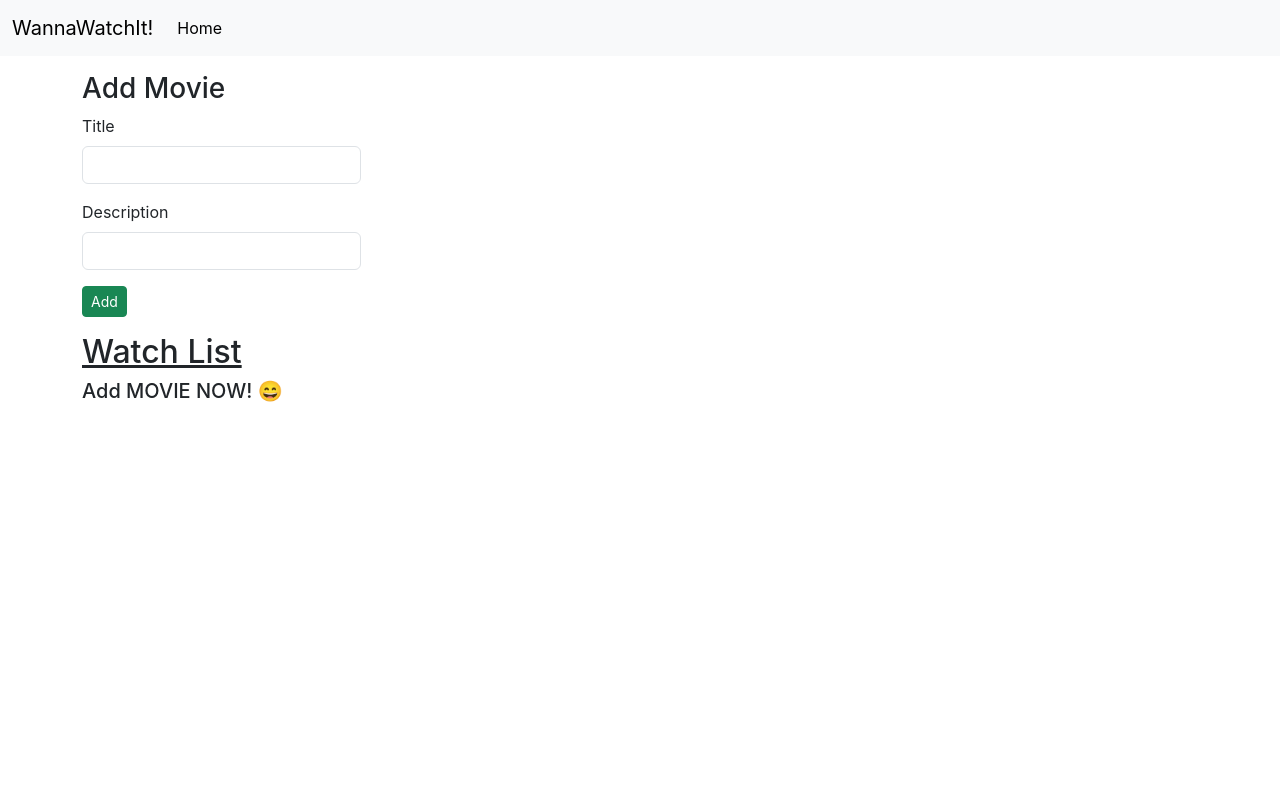
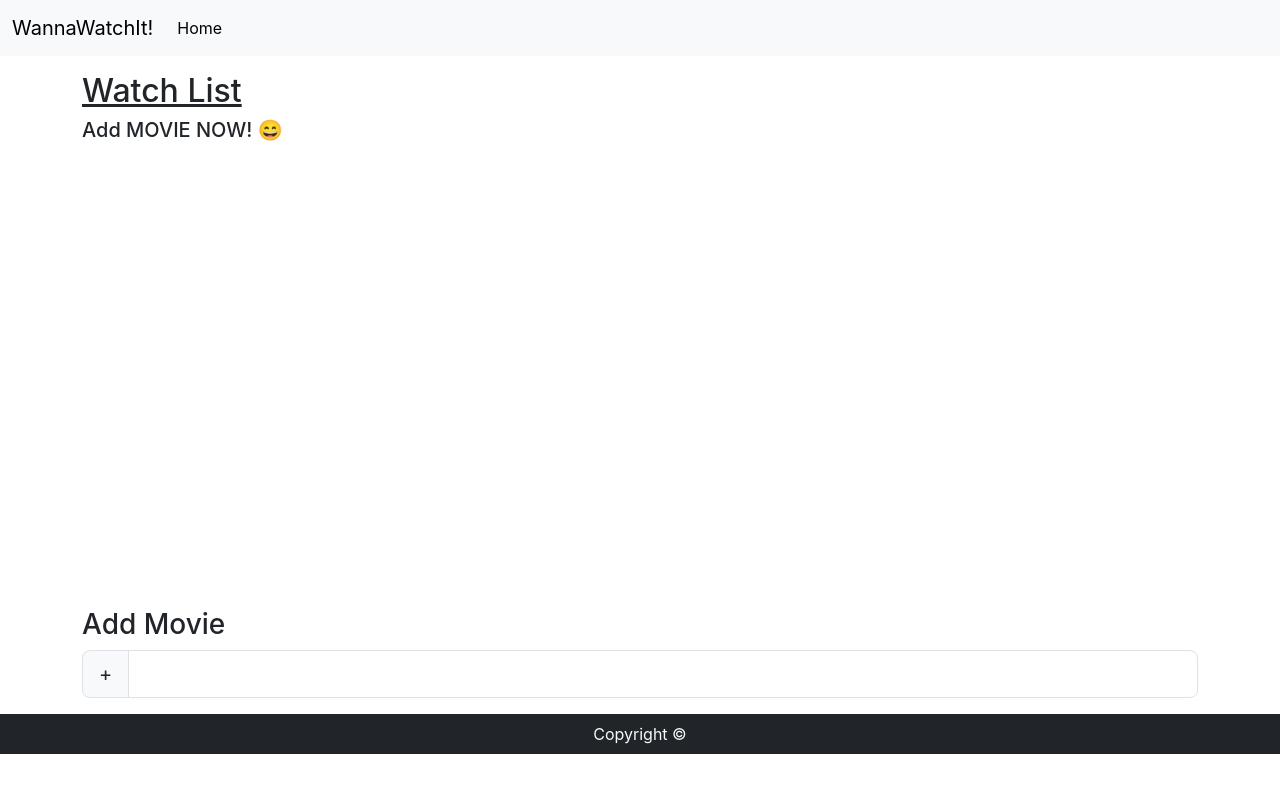
Before and after one commit to VedantUpadhyay/WannaWatchIt, a React (Create React App) app: page / in a window 1280 px wide. Shown: the top 800 px of the page. Built offline with nearby package versions, Linux system fonts and the light colour scheme.

Commit message:
Rearranged add movie and watchlist, removed movie desc

```diff
--- a/src/App.js
+++ b/src/App.js
@@ -10,14 +10,14 @@ function App() {
     setMovieList(movieList.filter((e) => {return e !== movie}))
   };
 
-  const addMovie = (title, desc) => {
-    if(!title || !desc) return;
+  const addMovie = (title) => {
+    if(!title) return;
 
-    const id = !movieList || movieList.length === 0 ? 1 : movieList[movieList.length - 1].id;
+    console.log("movie lst ", movieList);
+    const id = movieList.length - 1;
     setMovieList([...movieList, {
       id: id,
-      title: title,
-      desc: desc
+      title: title
     }]);
   };
 
@@ -26,8 +26,8 @@ function App() {
   return (
     <>
     <Header searchBar={false}/>
+    <MovieList movieList={movieList} onDelete={onDelete}/>
     <AddMovie addMovie={addMovie}/>
-    <MovieList movieList={movieList} onDelete={onDelete}/>
     <Footer/>
     </>
   );
--- a/src/MyComponents/AddMovie.js
+++ b/src/MyComponents/AddMovie.js
@@ -1,58 +1,41 @@
-import React, {useState} from 'react';
+import React, { useState } from 'react';
 
 export default function AddMovie(props) {
 
   const [movieTitle, setMovieTitle] = useState("");
-    const [movieDesc, setMovieDesc] = useState("");
+  //const [movieDesc, setMovieDesc] = useState("");
 
-    const submit = () => {
-        if(!movieTitle || !movieDesc) {
-            alert("Both title and description are mandatory!");
+  const submit = (e) => {
+    e.preventDefault();
+    if (!movieTitle) {
+      alert("Movie title is mandatory!");
+      return;
     }
 
-        props.addMovie(movieTitle, movieDesc);
+    props.addMovie(movieTitle);
+    setMovieTitle("");
   };
 
   const handleMovieTitleChange = (e) => {
     setMovieTitle(e.target.value);
   };
 
-    const handleMovieDescChange = (e) => {
-      setMovieDesc(e.target.value);
-    };
+  // const handleMovieDescChange = (e) => {
+  //   setMovieDesc(e.target.value);
+  // };
 
   return (
     <>
       <div className="container my-3">
         <h3>Add Movie</h3>
-        <form>
-          <div className="mb-3 w-25">
-            <label htmlFor="movie-title" className="form-label">
-              Title
-            </label>
-            <input
-              onChange={handleMovieTitleChange}
-              type="text"
-              className="form-control"
-              id="movie-title"
-              value = {movieTitle}
-            />
+        <form onSubmit={submit}>
+          <div className="">
+            <div className="input-group input-group-lg">
+              <span className="input-group-text" id="inputGroup-sizing-lg" onClick={submit}> + </span>
+              <input type="text" className="form-control" onChange={handleMovieTitleChange} id="movie-title"
+                value={movieTitle} aria-describedby="inputGroup-sizing-lg" />
             </div>
-          <div className="mb-3 w-25">
-            <label htmlFor="movie-description" className="form-label">
-              Description
-            </label>
-            <input
-              onChange={ handleMovieDescChange}
-              type="text"
-              className="form-control"
-              id="movie-description"
-              value={movieDesc}
-            />
           </div>
-          <button onClick={submit} type="button" className="btn btn-sm btn-success">
-            Add
-          </button>
         </form>
       </div>
     </>
--- a/src/MyComponents/Movie.js
+++ b/src/MyComponents/Movie.js
@@ -10,7 +10,7 @@ export default function Movie({ movie, onDelete }) {
       <div className="row" key={movie.id}>
         <div className="col-md-10">
           <h4>{movie.title}</h4>
-          <p>{movie.desc}</p>
+          {/* <p>{movie.desc}</p> */}
         </div>
         <div className="col-md-2">
           <button style={closeBtn} className="btn btn-danger close" aria-label="Close" onClick={() => onDelete(movie)}>
--- a/src/MyComponents/MovieList.js
+++ b/src/MyComponents/MovieList.js
@@ -4,12 +4,14 @@ import Movie from "./Movie";
 
 export default function MovieList(props) {
   let movieListContainer = {
-    minHeight: "85vh",
+    minHeight: "65vh",
   };
 
   let textUnderline = {
     textDecoration: "underline",
   };
+
+  console.log('Movie list:', props);
 
   return (
     <div className="container my-3" style={movieListContainer}>
```
Lines whose indentation alone changed are shown as unchanged.
